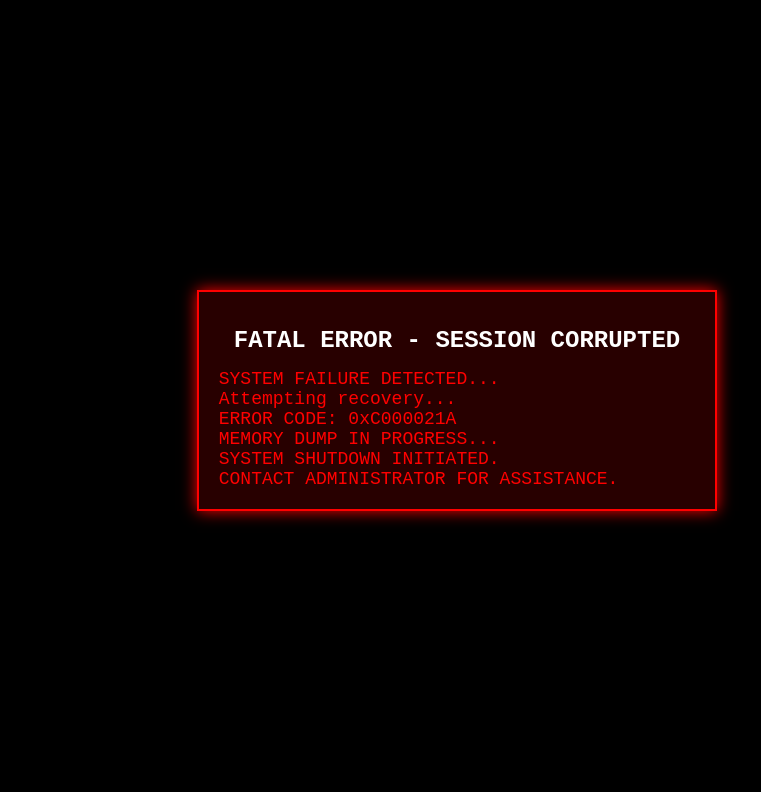
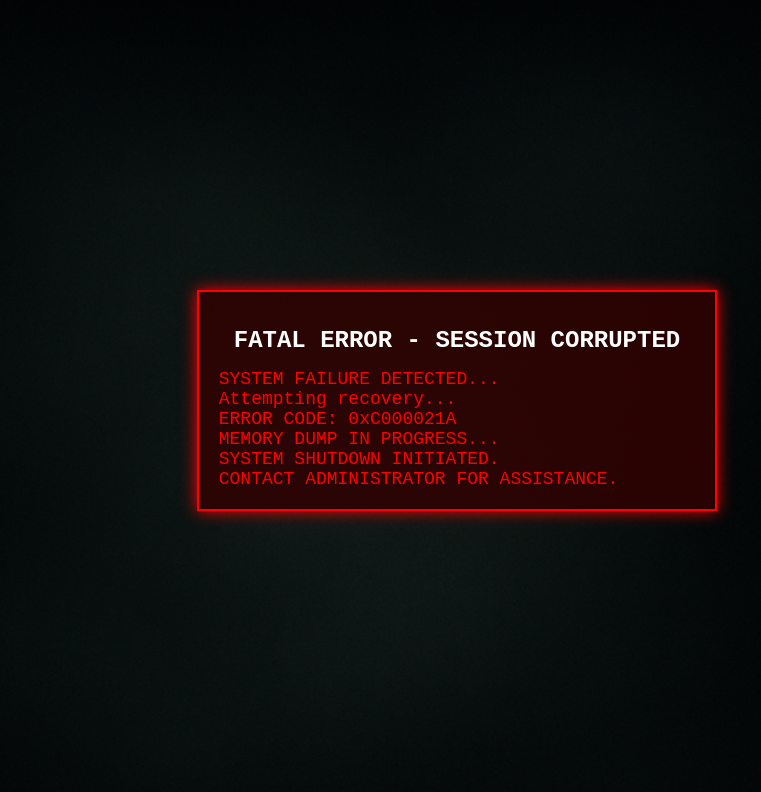
Before and after one commit to MathisGredt/Challenge48h, a plain HTML site: page Enigme2/html/challenge49h.html in a window 1280 px wide. Shown: the whole page, without its empty margins (183-944 px from the left). Drawn offline with Linux system fonts and the light colour scheme.

Commit message:
update background

```diff
--- a/Enigme2/css/challenge49h.css
+++ b/Enigme2/css/challenge49h.css
@@ -7,7 +7,7 @@
 
 body {
     font-family: 'Courier New', monospace;
-    background-color: black;
+    background-image: url("../assets/background_1.png");
     height: 100vh;
     width: 100vw;
 }
--- a/Enigme2/css/login.css
+++ b/Enigme2/css/login.css
@@ -9,7 +9,7 @@
 .background {
     height: 100vh;
     width: 100vw;
-    background-image: url("../assets/background.png");
+    background-image: url("../assets/background_1.png");
     display: flex;
     justify-content: center;
     align-items: center;
--- a/Enigme2/css/music.css
+++ b/Enigme2/css/music.css
@@ -9,10 +9,7 @@
 body {
     font-family: 'Courier New', monospace;
     background: #000; /* Fond noir très foncé */
-    background: linear-gradient(45deg,
-    rgba(0, 0, 0, 0.98) 0%,  /* Noir extrêmement sombre avec très peu de transparence */
-    rgba(0, 0, 0, 0.92) 50%, /* Une légère nuance de plus claire mais très proche du noir */
-    rgba(0, 0, 0, 0.98) 100%); /* Retour au noir très sombre */
+    background-image: url("../assets/background_2.png");
     color: lime;
     height: 100vh;
     width: 100vw;
```
Also changed, not shown: Enigme2/assets/background_1.png (renamed from Enigme2/assets/background.png), Enigme2/assets/background_2.png (added).
